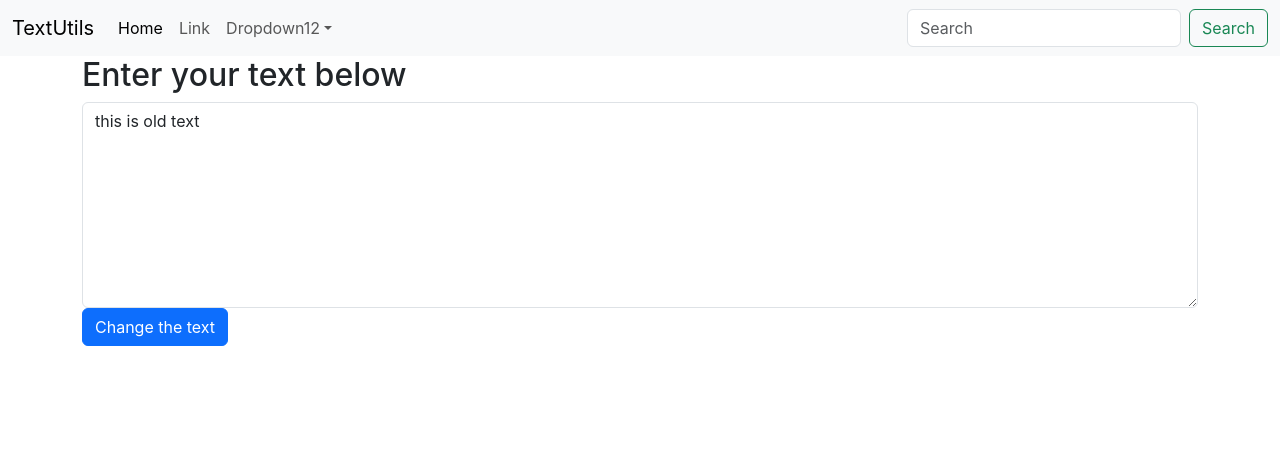
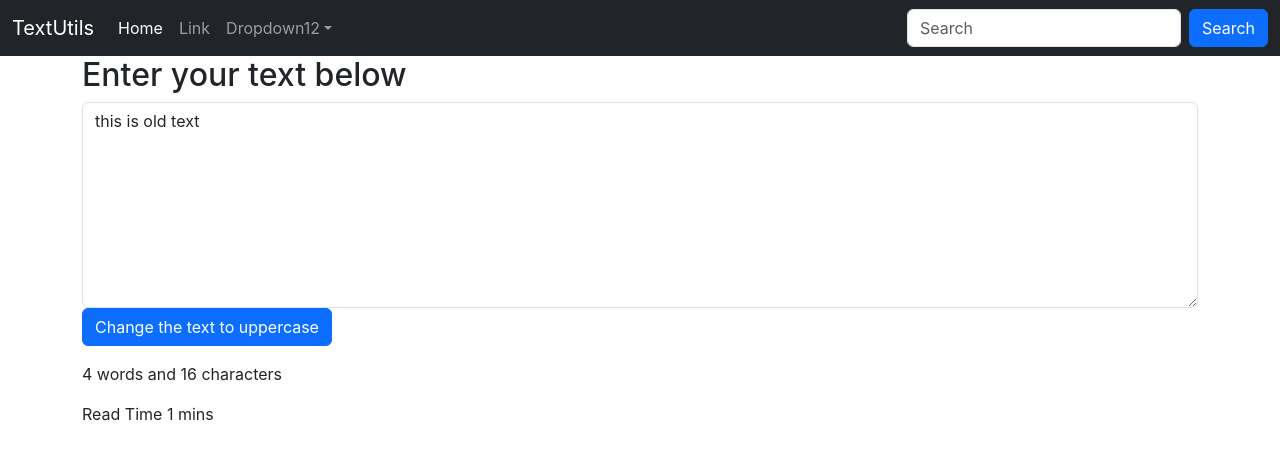
Before and after one commit to michelledcruz/Text_Utils_App_using_React, a React (Create React App) app: page / in a window 1280 px wide. Shown: the top 460 px of the page. Built offline with nearby package versions, Linux system fonts and the light colour scheme.

Commit message:
Added word , character count and read time

```diff
--- a/src/Navbar.js
+++ b/src/Navbar.js
@@ -3,7 +3,7 @@ import PropTypes from 'prop-types';
 
 export default function Navbar(props){
     return(
-        <nav className="navbar navbar-expand-lg navbar-light bg-light">
+        <nav className="navbar navbar-expand-lg navbar-dark bg-dark">
         <div className="container-fluid">
           <a className="navbar-brand" href="/">{props.title}</a>
           <button className="navbar-toggler" type="button" data-bs-toggle="collapse" data-bs-target="#navbarSupportedContent" aria-controls="navbarSupportedContent" aria-expanded="false" aria-label="Toggle navigation">
@@ -31,7 +31,7 @@ export default function Navbar(props){
             </ul>
             <form className="d-flex">
               <input className="form-control me-2" type="search" placeholder="Search" aria-label="Search"/>
-              <button className="btn btn-outline-success" type="submit">Search</button>
+              <button className="btn btn-primary" type="submit">Search</button>
             </form>
           </div>
         </div>
--- a/src/TextArea.js
+++ b/src/TextArea.js
@@ -4,16 +4,37 @@ import PropTypes from 'prop-types';
 export default function TextArea(props) {
 
     const changeText = ()=>{
-        setText("this is new text");
+        setText(text.toUpperCase());
     }
+
+    const handleChange = (event) => {
+        setText(event.target.value);
+    };
+
+    const readTime = ()=>{
+        const x=text.split(' ').length;
+        if(x<=250){
+            return(1);
+        }
+        if(x>=250 && x<=500){
+            return(2)
+        }
+    }
+
     const [text, setText] = useState("this is old text");
 
     return(
+        <>
         <div className="mb-3">
             <h2>{props.heading}</h2>
-            <textarea className="form-control" value ={text} id="exampleFormControlTextarea1" rows="8"></textarea>
-            <button type="button" className="btn btn-primary" onClick={changeText}>Change the text</button>
+            <textarea className="form-control" value ={text} id="exampleFormControlTextarea1" rows="8" onChange={handleChange}></textarea>
+            <button type="button" className="btn btn-primary" onClick={changeText}>Change the text to uppercase</button>
         </div>
+       <div className="text-summary">
+            <p>{text.split(' ').length} words and  {text.length} characters</p>
+            <p>Read Time {readTime()} mins</p>
+       </div>
+       </>
     )
 }
 
```
